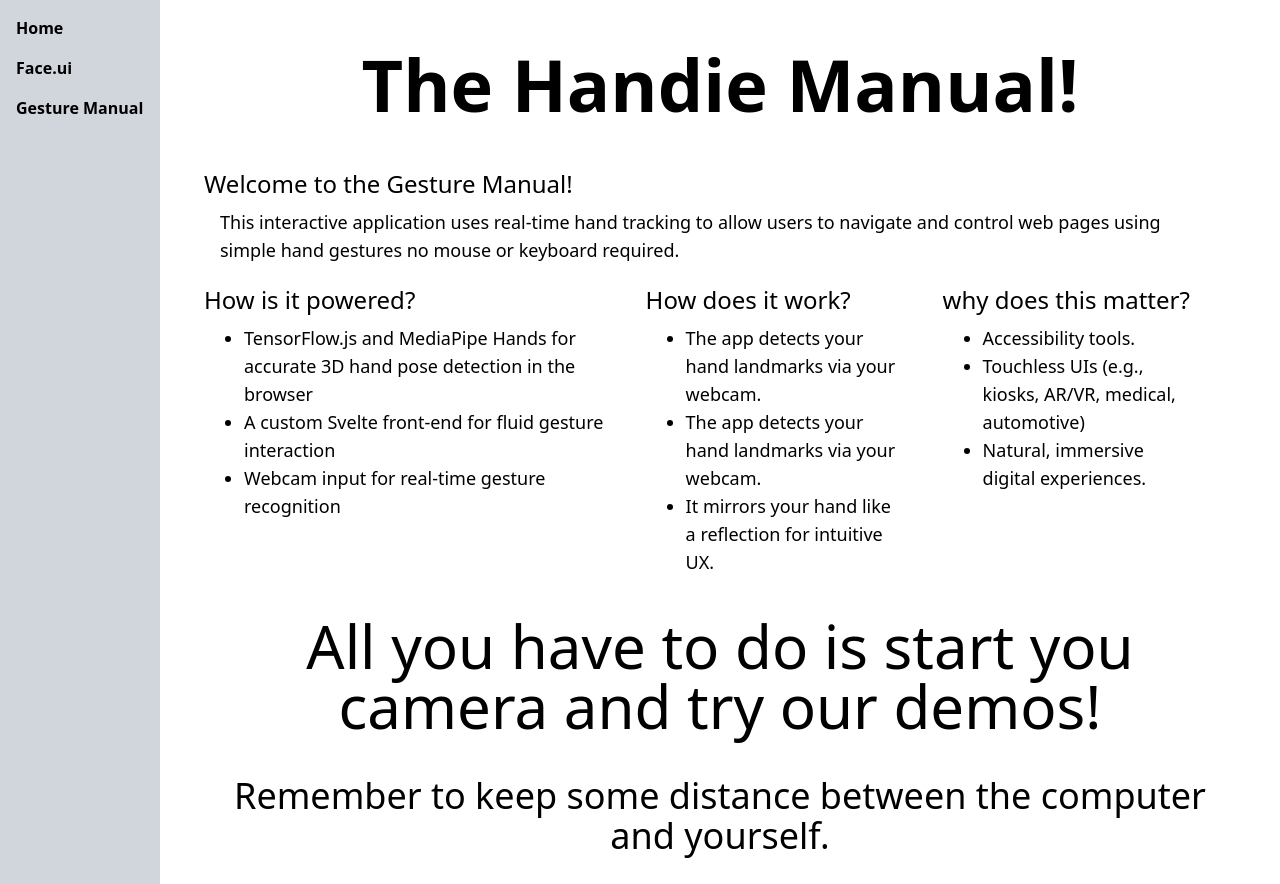
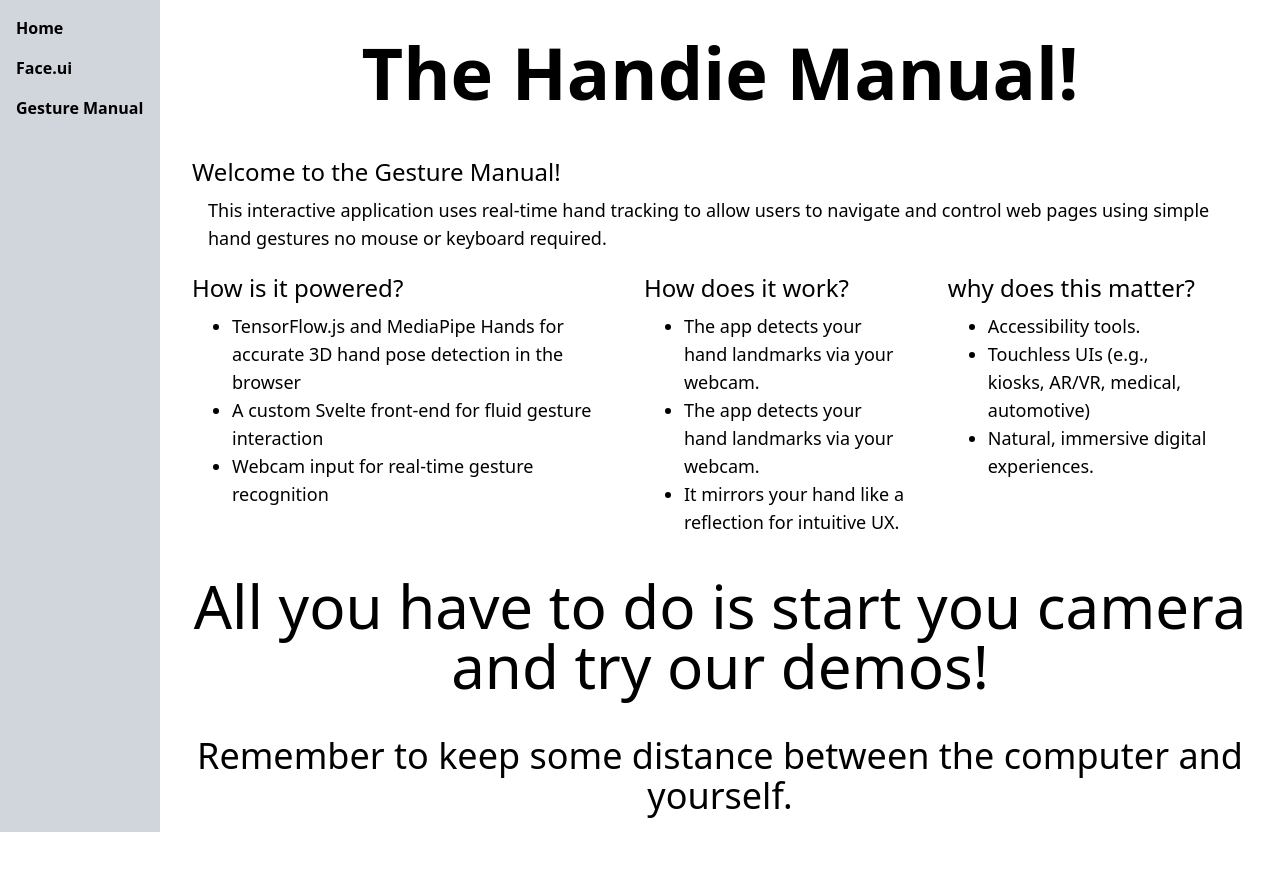
Before and after one commit to Alexander-v22/UI-interface, a SvelteKit app: page /gesture-manual in a window 1280 px wide. After the commit the page ends 832 px from the top, so only its background shows below. Built offline with nearby package versions, Linux system fonts and the light colour scheme.

Commit message:
Change the layout page

```diff
--- a/src/routes/+layout.svelte
+++ b/src/routes/+layout.svelte
@@ -13,7 +13,8 @@
 
 
     <div class = "relative">
-      <button class="py-2 px-3 font-semibold hover:underline fixed top-22" onclick={() => gestureDropdown =!gestureDropdown} >Gesture Manual</button>
+      <button class="py-2 px-3 font-semibold hover:underline fixed top-22"
+      onclick={() => gestureDropdown =!gestureDropdown} >Gesture Manual</button>
 
         {#if gestureDropdown}
           <div class = "flex flex-col pl-3 ">
@@ -23,13 +24,16 @@
               <a class="py-2 px-3 font-semibold hover:underline fixed top-54" href="/gesture-manual/scroll">Scrolling</a>
               <a class="py-2 px-3 font-semibold hover:underline fixed top-62" href="/gesture-manual/drag">Drag</a>
               <a class="py-2 px-3 font-semibold hover:underline fixed top-70" href="/gesture-manual/playground">Playground</a>
+
           </div>
         {/if}
 
     </div>
   </nav>
 
-  <main class="flex-1 overflow-y-auto p-3">
-    {@render children()}
+  <main class="flex-1 overflow-y-auto p-4">
+    <slot/>
   </main>
+
+
 </div>
--- a/src/routes/gesture-manual/+layout.svelte
+++ /dev/null
@@ -1,13 +0,0 @@
-
-  <nav>
-    <a class="py-2 px-3 font-semibold hover:underline fixed top-0" href="/gesture-manual"></a>
-    <a class="py-2 px-3 font-semibold hover:underline fixed top-8" href="/gesture-manual/landmarks"></a>
-    <a class="py-2 px-3 font-semibold hover:underline fixed top-16" href="/gesture-manual/cursorAndBtn"></a>
-    <a class="py-2 px-3 font-semibold hover:underline fixed top-24" href="/gesture-manual/scroll"></a>
-    <a class="py-2 px-3 font-semibold hover:underline fixed top-32" href="/gesture-manual/drag"></a>
-    <a class="py-2 px-3 font-semibold hover:underline fixed top-40" href="/gesture-manual/playground"></a>
-  </nav>
-
-  <main class="flex-1 overflow-y-auto p-4">
-    <slot/>
-  </main>
--- a/src/routes/home/+page.svelte
+++ b/src/routes/home/+page.svelte
@@ -0,0 +1,2 @@
+<h1>Welcome to SvelteKit</h1>
+<p>Visit <a href="https://svelte.dev/docs/kit">svelte.dev/docs/kit</a> to read the documentation</p>
```
